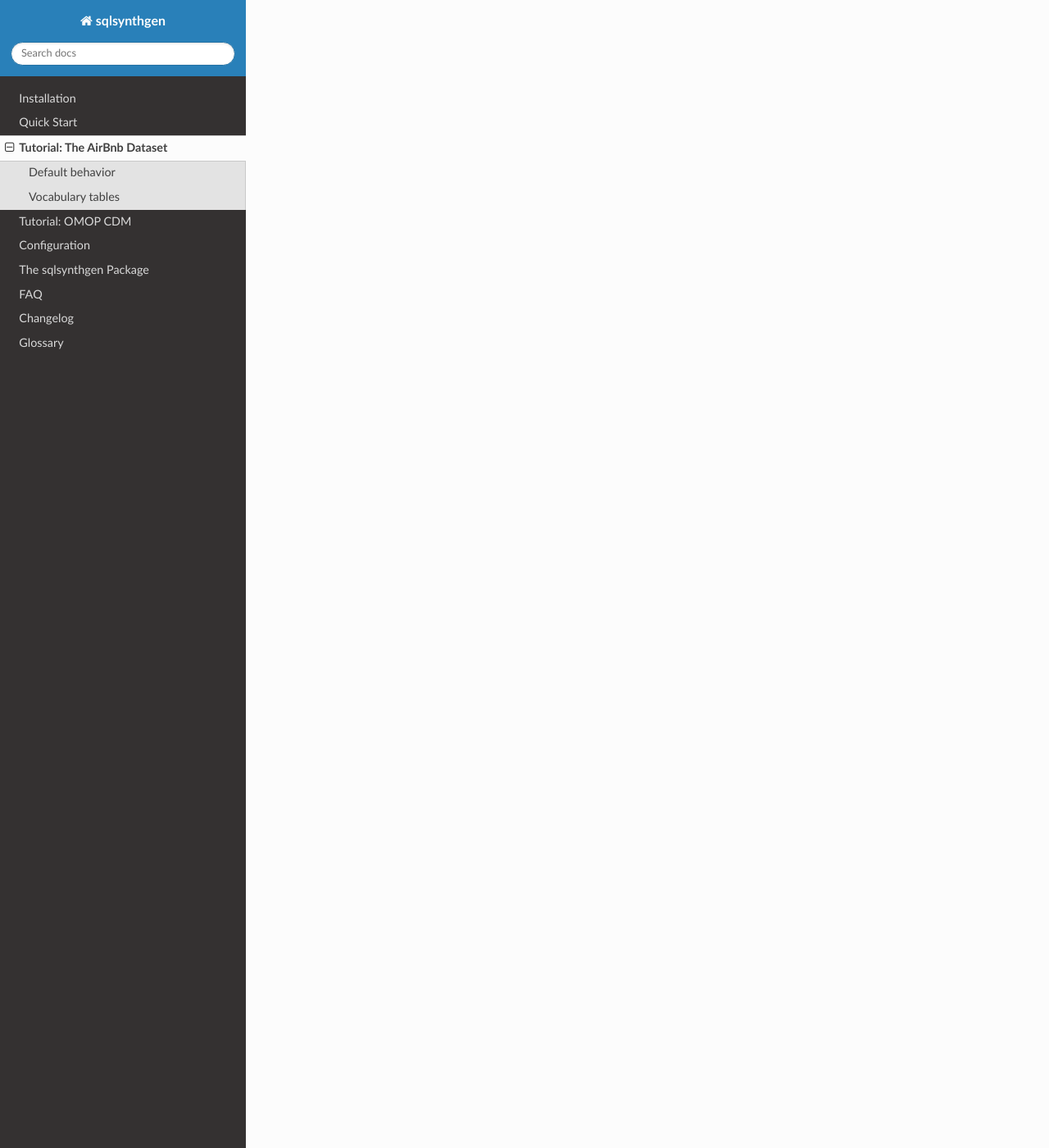
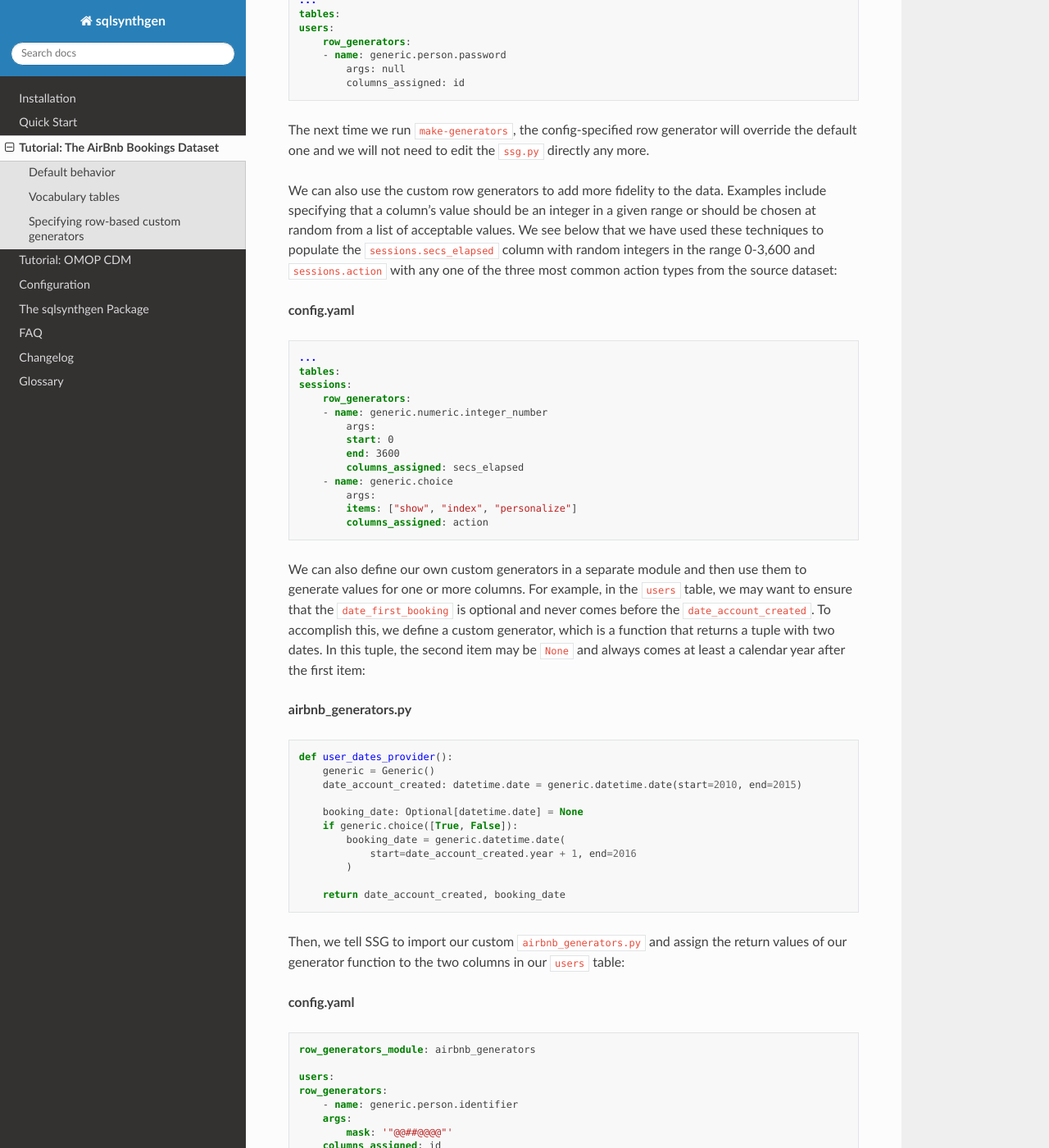
Before and after one commit to alan-turing-institute/sqlsynthgen, a Sphinx documentation site: the page built from docs/source/tutorials/airbnb.rst, in a window 1280 px wide and 1400 px high, scrolled down 4540 px. Shown: the whole window at 82% size. Built offline with Sphinx 7.4.7 and the Read the Docs theme 2.0.0, drawn with Linux system fonts in a browser that asks for light colours; some of the changed text lies outside the part shown.

Commit message:
[WIP] Finishing the custom row generators section

```diff
--- a/docs/source/tutorials/airbnb.rst
+++ b/docs/source/tutorials/airbnb.rst
@@ -1,5 +1,5 @@
-Tutorial: The AirBnb Dataset
-============================
+Tutorial: The AirBnb Bookings Dataset
+=====================================
 
 `SqlSynthGen <https://github.com/alan-turing-institute/sqlsynthgen/>`_, or SSG for short, is a software package that we have written for synthetic data generation, focussed on relational data.
 When pointed to an existing relational database, SSG creates another database with the same database schema, and populates it with synthetic data.
@@ -163,3 +163,117 @@ From now on, whenever we make a change to ``config.yaml``, we should re-run thes
 To recap, “vocabularies” are tables that don’t need synthesising.
 By itself this adds only limited utility, since the interesting parts of the data are typically in the non-vocabulary tables, but it saves great amounts of work by fixing some tables with no privacy concerns to have perfect fidelity from the get-go.
 Note that one has to be careful in making sure that the tables marked as vocabulary tables truly do not hold privacy sensitive data, otherwise catastrophic privacy leaks are possible, where the original data is exposed raw and in full.
+
+Specifying row-based custom generators
+--------------------------------------
+
+As we’ve seen above, ``ssg.py`` is overwritten whenever you re-run make-generators.
+To avoid this, we can map columns to “row generators” in the config file:
+
+**config.yaml**
+
+.. code-block:: yaml
+
+    ...
+    tables:
+    users:
+        row_generators:
+        - name: generic.person.password
+            args: null
+            columns_assigned: id
+
+The next time we run ``make-generators``, the config-specified row generator will override the default one and we will not need to edit the ``ssg.py`` directly any more.
+
+We can also use the custom row generators to add more fidelity to the data.
+Examples include specifying that a column’s value should be an integer in a given range or should be chosen at random from a list of acceptable values.
+We see below that we have used these techniques to populate the ``sessions.secs_elapsed`` column with random integers in the range 0-3,600 and ``sessions.action`` with any one of the three most common action types from the source dataset:
+
+**config.yaml**
+
+.. code-block:: yaml
+
+    ...
+    tables:
+    sessions:
+        row_generators:
+        - name: generic.numeric.integer_number
+            args:
+            start: 0
+            end: 3600
+            columns_assigned: secs_elapsed
+        - name: generic.choice
+            args:
+            items: ["show", "index", "personalize"]
+            columns_assigned: action
+
+We can also define our own custom generators in a separate module and then use them to generate values for one or more columns.
+For example, in the ``users`` table, we may want to ensure that the ``date_first_booking`` is optional and never comes before the ``date_account_created``.
+To accomplish this, we define a custom generator, which is a function that returns
+a tuple with two dates.
+In this tuple, the second item may be ``None`` and always comes at least a calendar year after the first item:
+
+**airbnb_generators.py**
+
+.. code-block:: python3
+
+    def user_dates_provider():
+        generic = Generic()
+        date_account_created: datetime.date = generic.datetime.date(start=2010, end=2015)
+
+        booking_date: Optional[datetime.date] = None
+        if generic.choice([True, False]):
+            booking_date = generic.datetime.date(
+                start=date_account_created.year + 1, end=2016
+            )
+
+        return date_account_created, booking_date
+
+Then, we tell SSG to import our custom ``airbnb_generators.py`` and assign the return values of our generator function to the two columns in our ``users`` table:
+
+**config.yaml**
+
+.. code-block:: yaml
+
+    row_generators_module: airbnb_generators
+
+    users:
+    row_generators:
+        - name: generic.person.identifier
+        args:
+            mask: '"@@##@@@@"'
+        columns_assigned: id
+        - name: airbnb_generators.user_dates_provider
+        args: null
+        columns_assigned: ["date_account_created", "date_first_booking"]
+
+Limitations to this approach are that rows can not be correlated with other rows in the same table, nor with any rows in other tables, except for trivially fulfilling foreign key constraints as in the default configuration.
+
+This level of configuration allows us to make the data look much more plausible, especially when looked at locally on the level of individual rows.
+The ``sessions.action`` column can have plausible actions rather than random strings, a session’s duration can be in a plausible range of numbers and users don’t make bookings before creating an account:
+
+
+.. list-table:: users
+   :header-rows: 1
+
+   * - id
+     - date_account_created
+     - date_first_booking
+     - ...
+   * - TK53EDBJ
+     - 2011-10-21
+     -
+     - ...
+   * - BY13UILQ
+     - 2015-04-12
+     - 2016-12-29
+     - ...
+   * - WA25VOAU
+     - 2011-02-08
+     - 2013-07-03
+     - ...
+   * - YT49ANJT
+     - 2015-11-16
+     -
+     - ...
+
+Still there are no privacy implications, but data can be generated that e.g. passes various filters and ``WHERE`` clauses that one might realistically run on the data, opening new utility, especially in testing.
```
